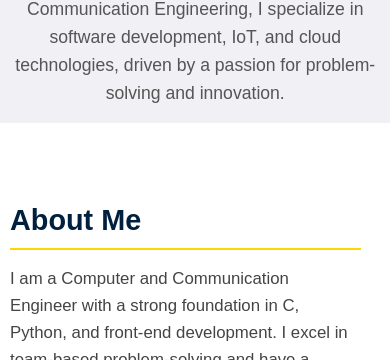
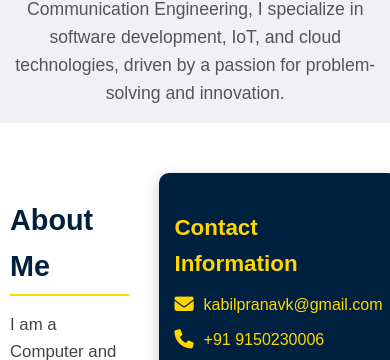
Before and after one commit to Kabil-Pranav-K/Portfolio-Kabil, a plain HTML site: page index.html in a window 390 px wide. Shown: the part 878-1238 px from the top of the page. Drawn offline with Linux system fonts and the light colour scheme.

Commit message:
Update index.html

```diff
--- a/index.html
+++ b/index.html
@@ -17,42 +17,35 @@
     background-color: #f4f4f4;
     overflow-x: hidden;
 }
-
 .container {
     width: 85%;
     max-width: 1200px;
     margin: auto;
     padding: 20px;
 }
-
 header {
     background-color: #00203F;
     color: #fff;
-    padding: 15px 0;
+    padding: 15px 0; /* Reduced padding for tighter alignment */
     text-align: center;
     border-bottom: 4px solid #FFD700;
 }
-
 header h1 {
     margin: 0;
     font-size: 36px;
 }
-
 header nav {
     margin-top: 10px;
 }
-
 nav ul {
     list-style: none;
     padding: 0;
     display: flex;
     justify-content: center;
 }
-
 nav ul li {
     margin: 0 15px;
 }
-
 nav ul li a {
     color: #fff;
     text-decoration: none;
@@ -60,7 +53,6 @@ nav ul li a {
     border-radius: 5px;
     transition: background-color 0.3s;
 }
-
 nav ul li a:hover, nav ul li a.active {
     background-color: #FFD700;
     color: #00203F;
@@ -72,7 +64,6 @@ section {
     display: none;
     padding: 60px 0;
 }
-
 section.active {
     display: block;
 }
@@ -84,10 +75,9 @@ section.active {
     justify-content: center;
     flex-direction: column;
     background: #F0F0F5;
-    padding: 5px 0;
+    padding: 5px 0; /* Reduced padding */
     text-align: center;
 }
-
 #showcase img {
     width: 200px;
     height: 200px;
@@ -96,13 +86,11 @@ section.active {
     border: 5px solid #FFD700;
     margin-bottom: 20px;
 }
-
 #showcase h2 {
     font-size: 2.2em;
     color: #00203F;
     margin: 10px 0;
 }
-
 #showcase p {
     color: #555;
     font-size: 1.1em;
@@ -115,23 +103,18 @@ section.active {
 /* Main Content Section */
 #main {
     display: flex;
-    flex-wrap: wrap; /* Allow items to wrap */
+    flex-direction: row;
     background: #ffffff;
-    padding: 20px 0; /* Reduced padding */
+    padding: 40px 0;
 }
-
 #main .container {
     display: flex;
     justify-content: space-between;
-    flex-wrap: wrap; /* Allow wrapping */
 }
-
 #main-col {
-    flex: 1 1 60%; /* Set flex-basis to 60% */
+    flex: 3;
     padding-right: 20px;
-    max-width: 600px; /* Limit max width */
 }
-
 #main-col h2 {
     font-size: 1.8em;
     color: #00203F;
@@ -139,7 +122,6 @@ section.active {
     border-bottom: 2px solid #FFD700;
     padding-bottom: 5px;
 }
-
 #main-col p {
     color: #444;
     line-height: 1.6;
@@ -148,29 +130,26 @@ section.active {
 
 /* Sidebar */
 #sidebar {
-    flex: 1 1 35%; /* Set flex-basis to 35% */
+    flex: 1;
     background: #00203F;
     color: #fff;
-    padding: 15px; /* Adjusted padding */
+    padding: 15px; /* Reduced padding */
     border-radius: 10px;
     box-shadow: 0px 4px 15px rgba(0, 0, 0, 0.2);
-    max-height: 400px; /* Limit max height */
-    overflow-y: auto; /* Scroll if content exceeds height */
+    max-width: 300px; /* Set a max-width for the sidebar */
+    margin: 0 10px; /* Margin for spacing between columns */
 }
-
 #sidebar h3 {
     color: #FFD700;
     font-size: 1.4em;
     margin-bottom: 10px;
 }
-
 #sidebar p {
     display: flex;
     align-items: center;
     font-size: 1em;
     margin: 10px 0;
 }
-
 #sidebar p a {
     color: #FFD700;
     text-decoration: none;
@@ -179,32 +158,24 @@ section.active {
     display: inline-flex;
     align-items: center;
 }
-
 #sidebar p a:hover {
     color: #fff;
     transform: scale(1.1);
 }
-
 #sidebar p i {
     color: #FFD700;
     font-size: 1.2em;
 }
 
-/* Responsive Adjustments */
-@media (max-width: 768px) {
-    #main {
-        flex-direction: column; /* Stack on smaller screens */
-    }
+/* Footer */
+footer {
+    background: #00203F;
+    color: #fff;
+    text-align: center;
+    padding: 15px;
+    font-size: 0.9em;
+}
 
-    #main-col, #sidebar {
-        flex: 1 1 100%; /* Full width */
-        max-width: 100%; /* Ensure full width */
-    }
-
-    #sidebar {
-        margin-top: 20px; /* Add margin above sidebar */
-    }
-}
 
 
 
```
